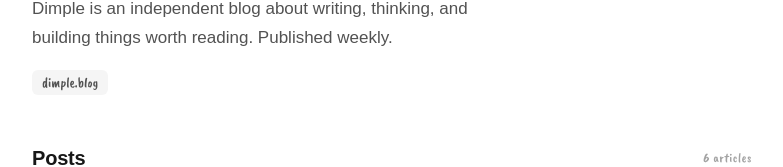
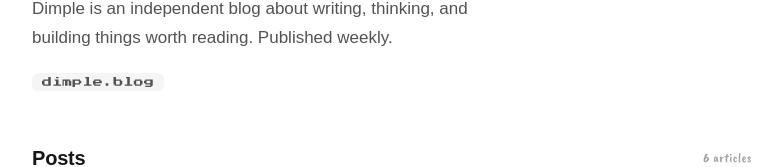
Before and after one commit to akcizur/kaap, a React (Vite) app: page / in a window 1280 px wide. Shown: the part 223-390 px from the top of the page, without its empty margins (248-1031 px from the left). Built offline with nearby package versions, Linux system fonts and the light colour scheme; a web font is replaced by a local one.

Commit message:
Use pixel font for URLs links tags and categories

```diff
--- a/public/styles.css
+++ b/public/styles.css
@@ -1,6 +1,7 @@
 :root {
   --font-sans: "Google Sans", "Google Sans Text", Arial, sans-serif;
   --font-marker: "Caveat Brush", cursive;
+  --font-pixel: "Press Start 2P", monospace;
   font-family: var(--font-sans);
   color-scheme: light;
   font-synthesis: none;
@@ -567,3 +568,43 @@ button:focus-visible, input:focus-visible, article:focus-visible { outline: 2px
   padding-right: 0;
   gap: 0;
 }
+
+
+/* Third typeface: old-school PC pixel metadata. */
+.site-chip,
+.back-link,
+.post-category,
+.post-kicker,
+.post-detail-kicker,
+.post-detail-note {
+  font-family: var(--font-pixel);
+  font-weight: 400;
+  font-style: normal;
+  letter-spacing: .02em;
+}
+
+.site-chip {
+  font-size: 10px;
+  line-height: 1.4;
+}
+
+.back-link {
+  font-size: 9px;
+}
+
+.post-category,
+.post-kicker,
+.post-detail-kicker,
+.post-detail-note {
+  font-size: 9px;
+  line-height: 1.5;
+}
+
+.post-kicker-date,
+.post-detail-kicker .post-date-text,
+.post-detail-note .post-date-text {
+  font-family: var(--font-marker) !important;
+  font-size: 17px;
+  letter-spacing: .01em;
+  line-height: 1;
+}
```
